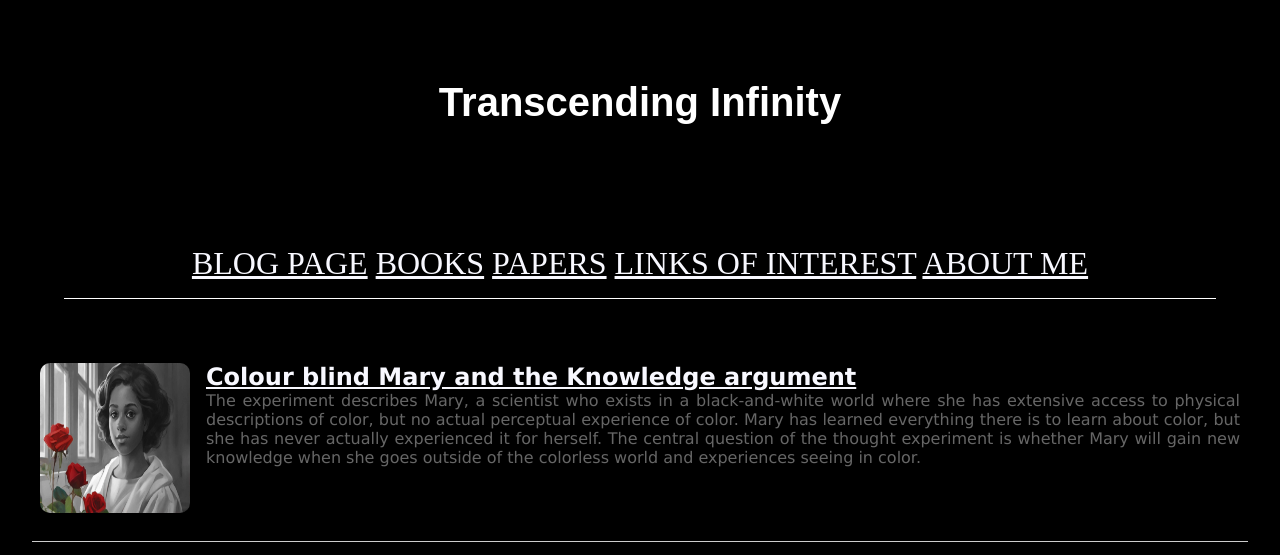
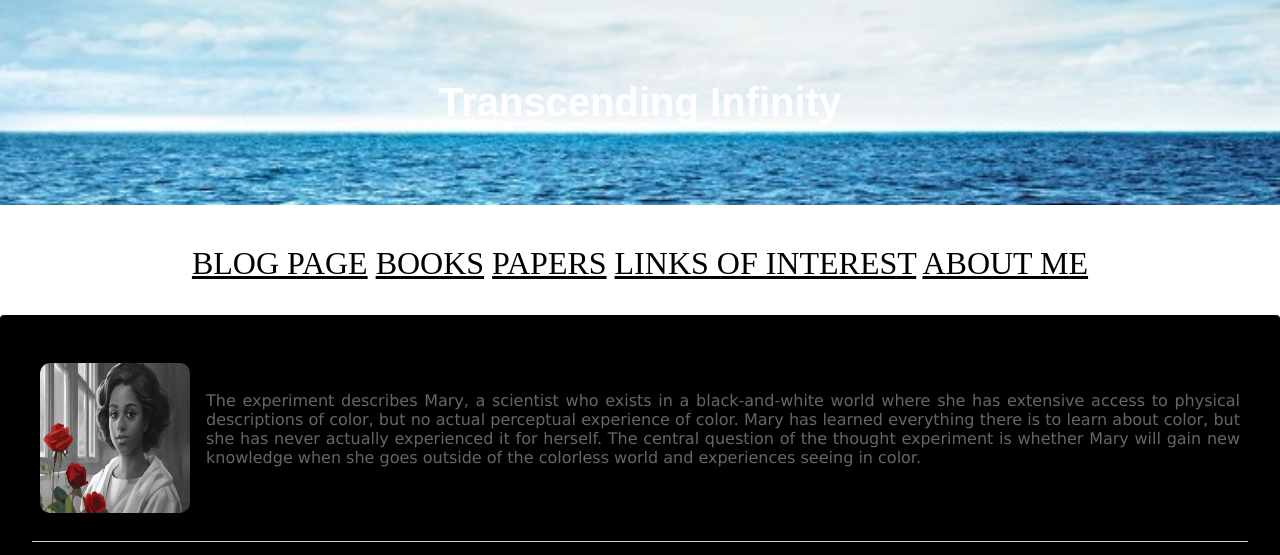
Before and after one commit to WernerDJ/sample_website, a PHP site: page /LandingPage.html in a window 1280 px wide. Shown: the top 555 px of the page. Run offline with PHP 8.4, Linux system fonts and the light colour scheme.

Commit message:
Update styles.css

```diff
--- a/styles.css
+++ b/styles.css
@@ -7,7 +7,6 @@ tr, ul, video {
 margin: 0;
 padding: 0;
 box-sizing: border-box;
-background-color: black;
 }
 
 .top-header {
@@ -15,7 +14,6 @@ background-color: black;
     	background-image: url("https://raw.githubusercontent.com/WernerDJ/sample_website/main/Images/SeaHorizon.jpg");
     	background-size: cover;
     	background-position: center;
-	background-color: black;
     }
 
 .top-header > h1 {
@@ -98,7 +96,7 @@ text-align: justify;
 margin-bottom: 0.5em
 }
 a {
-  color: ghostwhite;
+  color: black;
 
 }
 a:hover {
```
